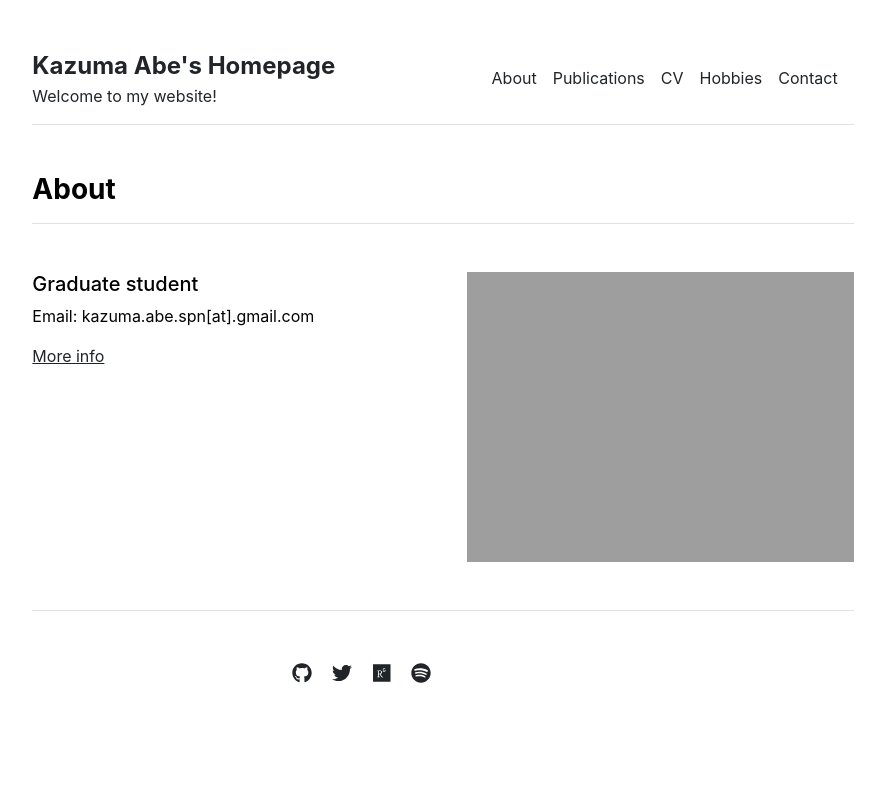
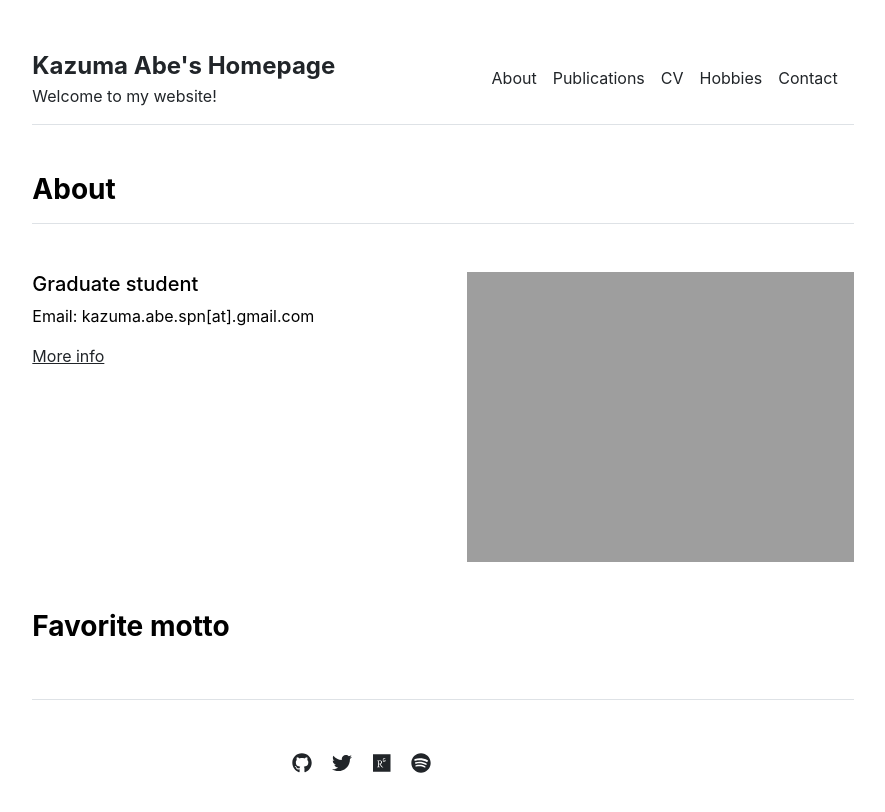
Before and after one commit to qriovider/archive, a Jekyll site: the page built from about.md, in a window 1280 px wide. Shown: the top 812 px of the page, without its empty margins (197-1082 px from the left). Built offline with Jekyll 4.4.1, drawn with Linux system fonts in a browser that asks for light colours.

Commit message:
Update about.html

```diff
--- a/_layouts/about.html
+++ b/_layouts/about.html
@@ -16,4 +16,12 @@ layout: default
     <img src="{{ site.github.url }}/{{ person.image }}" alt="Contact" width="100%">
   </div>
 </div>
+
+<div class="row g-5 mb-5">
+  <div class="col-md-6">
+    <h3 class="fw-bold">Favorite motto</h3>
+    {{ content }}
+  </div>
+</div>
+
 {% endfor %}
```
